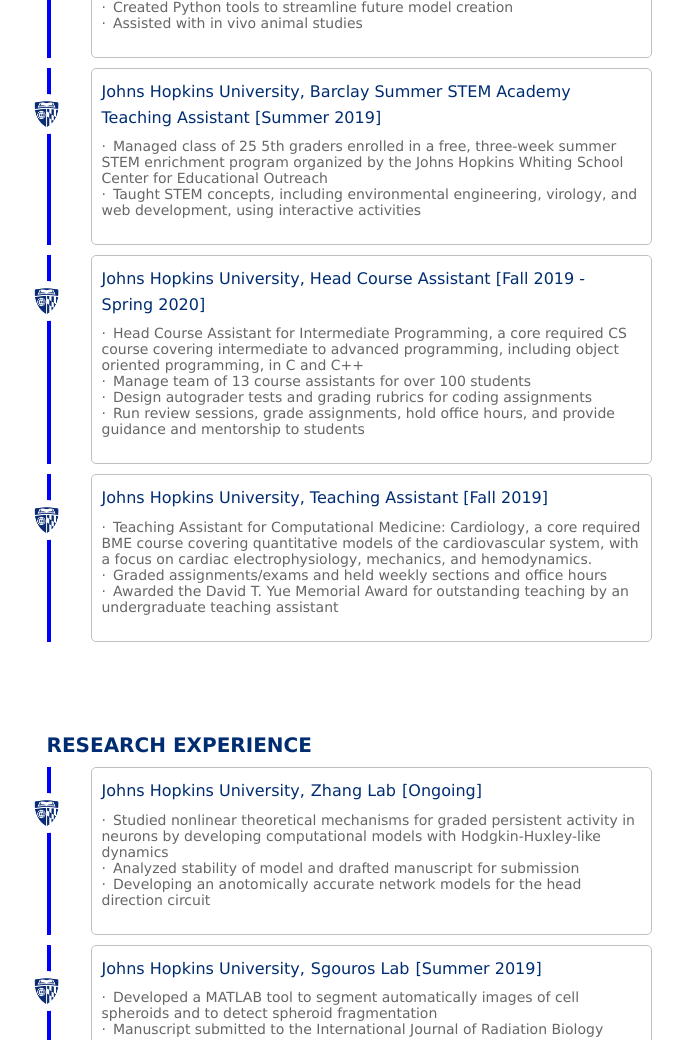
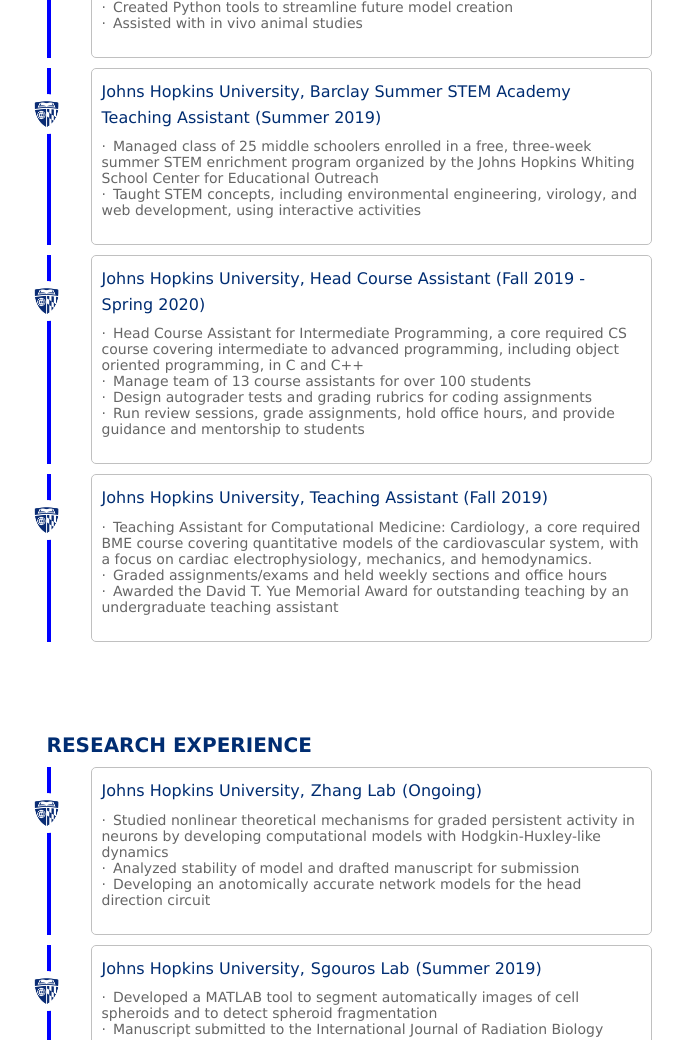
Before and after one commit to ryanlu41/ryanlu41.github.io, a Jekyll site: the page built from experience/index.html, in a window 1280 px wide and 1400 px high. Shown: the part 360-1400 px from the top of the window, without its empty margins (286-969 px from the left). Built offline with Jekyll 4.4.1, drawn with Linux system fonts in a browser that asks for light colours; some of the changed text lies outside the part shown.

Commit message:
paranthesis

```diff
--- a/experience/index.html
+++ b/experience/index.html
@@ -73,16 +73,16 @@
 		</div>
 		<div class="timeline">
 			<div class="timeline-item jhu">
-				<h4>Johns Hopkins University, Barclay Summer STEM Academy Teaching Assistant [Summer 2019]</h4>
+				<h4>Johns Hopkins University, Barclay Summer STEM Academy Teaching Assistant (Summer 2019)</h4>
 				<ul>
-					<li>Managed class of 25 5th graders enrolled in a free, three-week summer STEM enrichment program organized by the Johns Hopkins Whiting School Center for Educational Outreach </li>
+					<li>Managed class of 25 middle schoolers enrolled in a free, three-week summer STEM enrichment program organized by the Johns Hopkins Whiting School Center for Educational Outreach </li>
 					<li>Taught STEM concepts, including environmental engineering, virology, and web development, using interactive activities</li>
 				</ul>
 			</div>
 		</div>
 		<div class="timeline">
 			<div class="timeline-item jhu">
-				<h4>Johns Hopkins University, Head Course Assistant [Fall 2019 - Spring 2020]</h4>
+				<h4>Johns Hopkins University, Head Course Assistant (Fall 2019 - Spring 2020)</h4>
 				<ul>
 					<li>Head Course Assistant for Intermediate Programming, a core required CS course covering intermediate to advanced
 					programming, including object oriented programming, in C and C++</li>
@@ -94,7 +94,7 @@
 		</div>
 		<div class="timeline">
 			<div class="timeline-item jhu">
-				<h4>Johns Hopkins University, Teaching Assistant [Fall 2019]</h4>
+				<h4>Johns Hopkins University, Teaching Assistant (Fall 2019)</h4>
 				<ul>
 					<li>Teaching Assistant for Computational Medicine: Cardiology, a core required BME course
 					covering quantitative models of the cardiovascular system, with a focus on cardiac
@@ -113,7 +113,7 @@
 		<h3>RESEARCH EXPERIENCE</h3>
 		<div class="timeline">
 			<div class="timeline-item jhu">
-				<h4>Johns Hopkins University, <a href='https://pages.jh.edu/~kechen/'>Zhang Lab</a> [Ongoing]</h4>
+				<h4>Johns Hopkins University, <a href='https://pages.jh.edu/~kechen/'>Zhang Lab</a> (Ongoing)</h4>
 				<ul>
 					<li>Studied nonlinear theoretical mechanisms for graded persistent activity in neurons by developing computational models with Hodgkin-Huxley-like dynamics</li>
 					<li>Analyzed stability of model and drafted manuscript for submission</li>
@@ -123,7 +123,7 @@
 		</div>
 		<div class="timeline">
 			<div class="timeline-item jhu">
-				<h4>Johns Hopkins University, <a href = 'https://sgouroslab.jhu.edu/'>Sgouros Lab</a> [Summer 2019]</h4>
+				<h4>Johns Hopkins University, <a href = 'https://sgouroslab.jhu.edu/'>Sgouros Lab</a> (Summer 2019)</h4>
 				<ul>
 					<li>Developed a MATLAB tool to segment automatically images of cell spheroids and to detect spheroid fragmentation</li>
 					<li>Manuscript submitted to the International Journal of Radiation Biology</li>
@@ -142,7 +142,7 @@
 		</div>
 		<div class="timeline">
 			<div class="timeline-item jhu">
-				<h4>Johns Hopkins University, <a href = 'https://www.hopkinsmedicine.org/research/labs/pankaj-jay-pasricha-lab'>Pasricha Lab</a> [September 2017 - Semptember 2018]</h4>
+				<h4>Johns Hopkins University, <a href = 'https://www.hopkinsmedicine.org/research/labs/pankaj-jay-pasricha-lab'>Pasricha Lab</a> (September 2017 - Semptember 2018)</h4>
 				<ul>
 					<li>Computationally modeled the effects of extracellular electrical stimulation on DRG neurons using NEURON and Python</li>
 					<li>Explored different factors that influence neural responses to high frequency stimulation</li>
@@ -151,7 +151,7 @@
 		</div>
 		<div class="timeline">
 			<div class="timeline-item ucdavis">
-				<h4>UC Davis, <a href = 'https://yamadalab.ucdavis.edu/'>Yamada Lab</a> [Summer 2017]</h4>
+				<h4>UC Davis, <a href = 'https://yamadalab.ucdavis.edu/'>Yamada Lab</a> (Summer 2017)</h4>
 				<ul>
 					<li>Led a project to create an inducible CRISPR/Cas9 system</li>
 					<li>Designed sgRNA sequences, constructed plasmids, and transfected CRISPR/Cas9 technology into mammalian epithelia cells</li>
@@ -169,7 +169,7 @@
 		<h3>LEADERSHIP EXPERIENCE</h3>
 		<div class="timeline">
 			<div class="timeline-item medhacks">
-				<h4>Director, <a href = 'http://medhacks.io'>MedHacks</a> [2019]</h4>
+				<h4>Director, <a href = 'http://medhacks.io'>MedHacks</a> (2019)</h4>
 				<ul>
 					<li>Led a forty-person team to organize MedHacks, a 36 hour medical-themed Hackathon at the Johns Hopkins School of Medicine</li>
 				</ul>
@@ -177,7 +177,7 @@
 		</div>
 		<div class="timeline">
 			<div class="timeline-item apo">
-				<h4>Vice President of Service, JHU Alpha Phi Omega [2018]</h4>
+				<h4>Vice President of Service, JHU Alpha Phi Omega (2018)</h4>
 				<ul>
 					<li>Elected to two terms as the Vice President of Service of Alpha Phi Omega, the largest service organization at Johns Hopkins</li>
 					<li>Organized 10,000+ hours worth of community service over the course of one year</li>
@@ -186,7 +186,7 @@
 		</div>
 		<div class="timeline">
 			<div class="timeline-item hmr">
-				<h4>Director of Finance, <a href = 'https://hippocratesmedreview.org/'>Hippocrates Med Review</a> [2018]</h4>
+				<h4>Director of Finance, <a href = 'https://hippocratesmedreview.org/'>Hippocrates Med Review</a> (2018)</h4>
 				<ul>
 					<li>Managed the budget for Hippocrates Med Review, a student organization dedicated to making medical information more readily available</li>
 				</ul>
```
Also changed, not shown: other parts of experience/index.html (+1 -1 lines).
